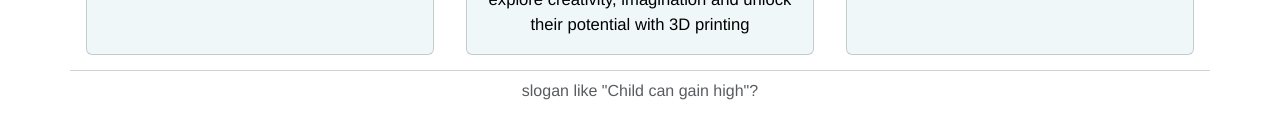
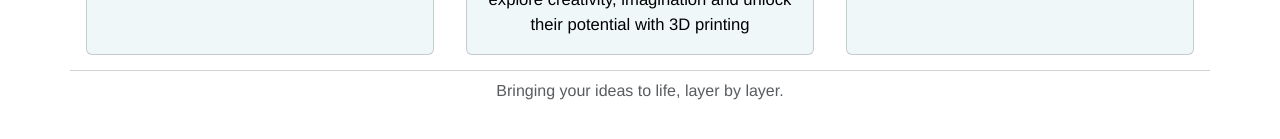
Before and after one commit to leoleo1222/landing-web-3dprinter, a Vue app: page /jenny in a window 1280 px wide. Shown: the part 301-440 px from the top of the page. Built offline with nearby package versions, Linux system fonts and the light colour scheme; what vue3-apexcharts would draw is missing.

Commit message:
Goal with slogan

```diff
--- a/src/components/GoalComp.vue
+++ b/src/components/GoalComp.vue
@@ -27,7 +27,7 @@
                 </div>
 
                 <div class="card-footer text-muted gap">
-                    slogan like "Child can gain high"?
+                    Bringing your ideas to life, layer by layer.
                 </div>
             </div>
         </div>
```
